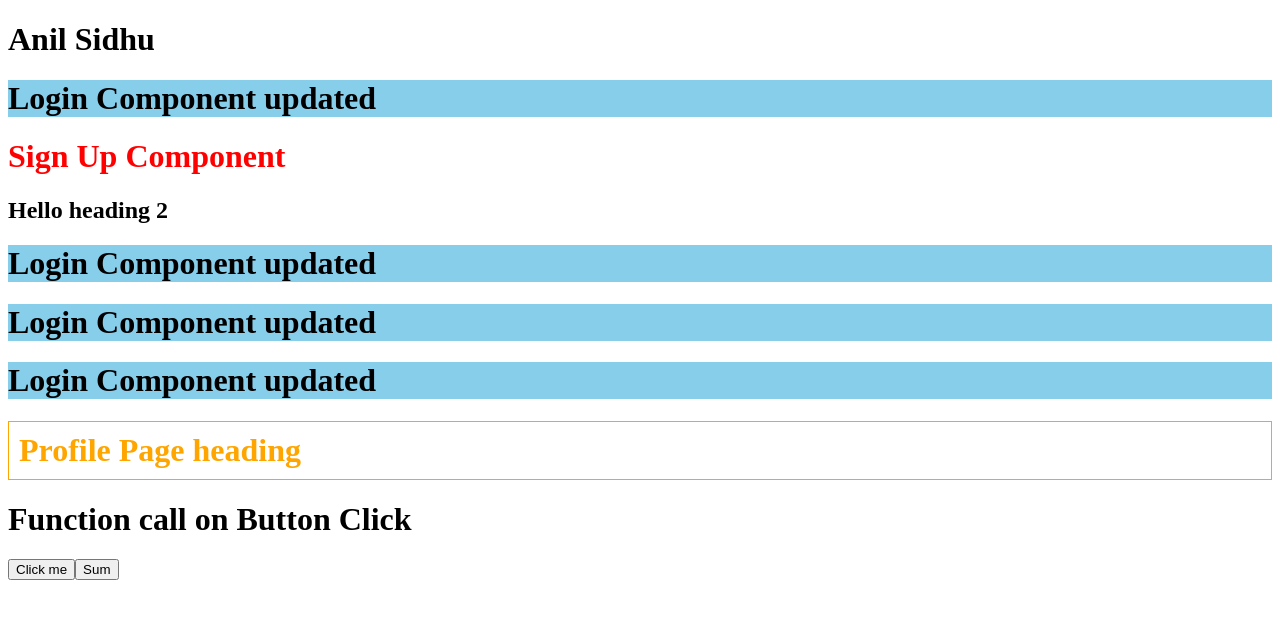
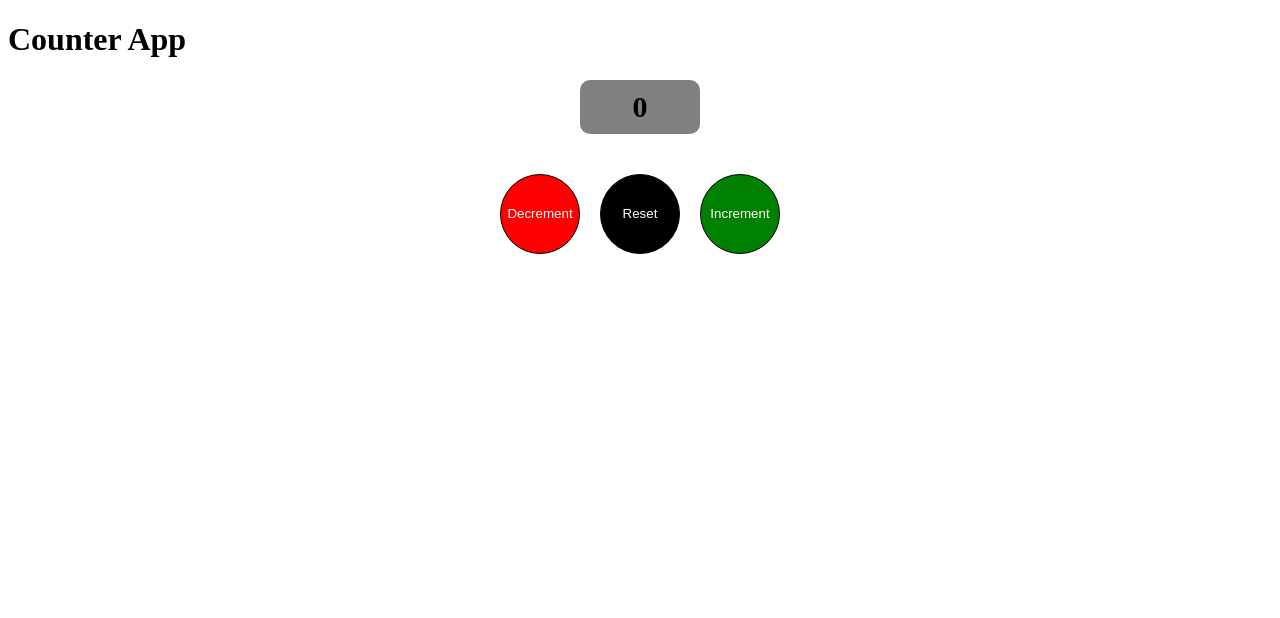
Before and after one commit to ali-bin-noor/angular-21-tut, an Angular app: page / in a window 1280 px wide. Shown: the top 618 px of the page. Built offline with nearby package versions, Linux system fonts and the light colour scheme.

Commit message:
adding counter app

```diff
--- a/src/app/app.css
+++ b/src/app/app.css
@@ -0,0 +1,30 @@
+.btn{    width: 80px;
+    height: 80px;
+    border-radius: 50%;
+    margin: 10px;
+    color: #fff;
+    cursor: pointer;
+    border: 1px solid #000;
+}
+.bg-red{
+    background-color: red;
+}
+.bg-black{
+    background-color: black;
+}
+.bg-green{
+    background-color: green;
+}
+
+.btn:hover{
+    border: 1px solid #fff;
+}
+.count{
+    width: 100px;
+    background: grey;
+    padding: 10px;
+    font-size: 30px;
+    border-radius: 10px;
+    margin: auto;
+    margin-bottom: 30px;
+}
--- a/src/app/app.html
+++ b/src/app/app.html
@@ -1,3 +1,4 @@
+<!--
 <h1>{{name}}</h1>
 
 <app-login></app-login>
@@ -18,3 +19,14 @@
 <button (click) = "handleClickEvent()">Click me</button>
 
 <button (click) = "sum(10,20)">Sum</button>
+-->
+
+<h1>Counter App</h1>
+<div style="text-align: center;">
+    <h2 class="count">{{count}}</h2>
+    <div>
+        <button (click) = "handleCounter('minus')" class="btn bg-red">Decrement</button>
+        <button (click) = "handleCounter('reset')" class="btn bg-black">Reset</button>
+        <button (click) = "handleCounter('plus')" class="btn bg-green">Increment</button>
+    </div>
+</div>
--- a/src/app/app.ts
+++ b/src/app/app.ts
@@ -5,21 +5,21 @@ import { SignUp } from './sign-up/sign-up';
 import { ProfileComponent } from './profile/profile';
 
 @Component({
-  imports: [RouterOutlet,Login,SignUp,ProfileComponent],
+  imports: [RouterOutlet, Login, SignUp, ProfileComponent],
   selector: 'app-root',
   styleUrl: './app.css',
   templateUrl: './app.html',
 })
 export class App {
-  name:string="Anil Sidhu"
-  data:string|number= "Hello"
-  other:any = true
-  email="maheboob.kankurti@gmail.com"
-  updatename(){
+  name: string = "Anil Sidhu"
+  data: string | number = "Hello"
+  other: any = true
+  email = "maheboob.kankurti@gmail.com"
+  updatename() {
     //this.name = 9;
-    this.data=0
+    this.data = 0
 
-    this.other="anil"
+    this.other = "anil"
 
 
 
@@ -29,32 +29,48 @@ export class App {
     this.other = {}
   }
 
-  updateVar(){
-    let x:number = 30
-    let y:number = 30
+  updateVar() {
+    let x: number = 30
+    let y: number = 30
 
-    this.sum(x,y);
+    this.sum(x, y);
   }
 
-  sum(a:number,b:number){
+  sum(a: number, b: number) {
 
-    console.log(a+b)
+    console.log(a + b)
 
   }
 
-  getName(){
+  getName() {
     return this.name;
   }
-  getValues(a:number,b:number){
-    return a*b;
+  getValues(a: number, b: number) {
+    return a * b;
   }
 
-  handleClickEvent(){
+  handleClickEvent() {
     console.log("handleClickEvent function called.");
     this.otherFunction();
   }
 
-  otherFunction(){
+  otherFunction() {
     console.log("otherFunction Function called.");
   }
+
+
+  count = 0;
+
+  handleCounter(value: string) {
+    if (value == "minus") {
+      if (this.count > 0) {
+        this.count--;
+      }
+    } else if (value == "plus") {
+      this.count ++;
+    } else {
+      this.count = 0;
+    }
+  }
+
 }
```
